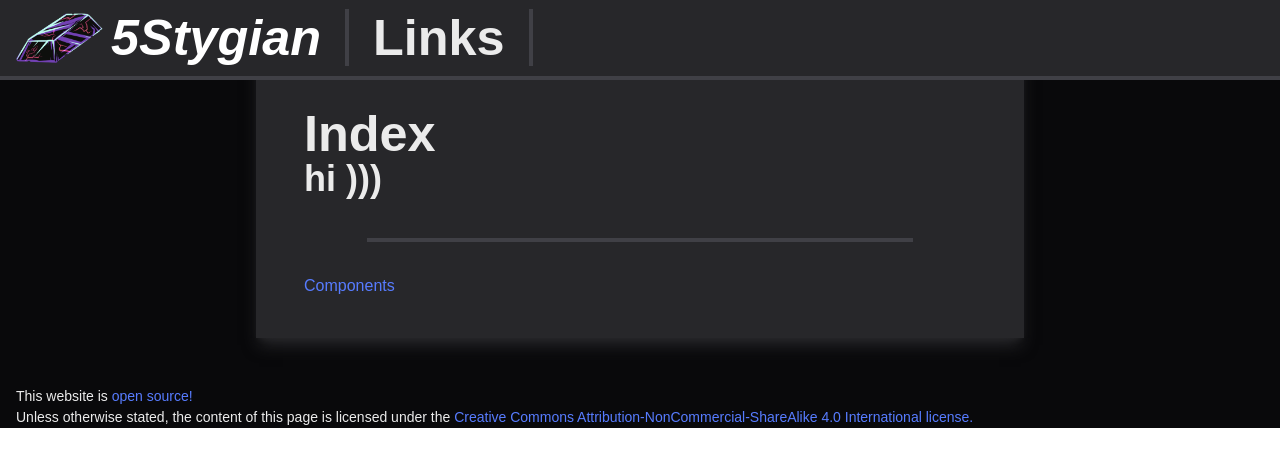
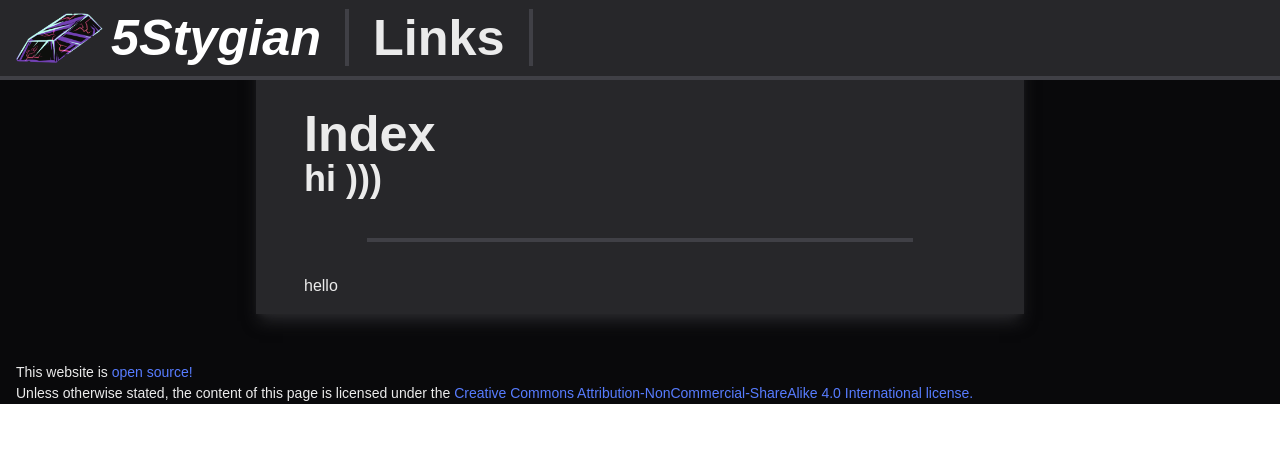
Before and after one commit to 5Stygian/5Stygian, a Next.js app: page / in a window 1280 px wide. Shown: the top 466 px of the page. Built offline with nearby package versions, Linux system fonts and the light colour scheme; a web font is replaced by a local one.

Commit message:
add components to the links tab

```diff
--- a/src/app/components/layout/topbar/topbar.tsx
+++ b/src/app/components/layout/topbar/topbar.tsx
@@ -30,6 +30,7 @@ export default function TopBar() {
       </Link>
       <TopBarLinks links={[
         { text: "88x31", path: "/88x31" },
+        { text: "Components", path: "/components" },
         { text: WBP1Name, path: "/wbp1/hub" }
       ]} />
     </nav>
--- a/src/app/page.tsx
+++ b/src/app/page.tsx
@@ -1,18 +1,9 @@
 import * as c from "./components/index";
-
-import Link from "next/link";
-import { WBP1Name } from "./globals";
 
 export default function Index() {
   return (
     <c.Content domHeader="Index" subHeader="hi )))">
-      <Link href="/papers/components">Components</Link>
-      <br />
-      <Link href="/papers/wbp1/hub" className="hidden">{WBP1Name}</Link>
-      <br />
-      <Link href="/papers/conlangs/hub" className="hidden">
-        Conlangs Hub
-      </Link>
+      hello
     </c.Content>
   );
 }
```
